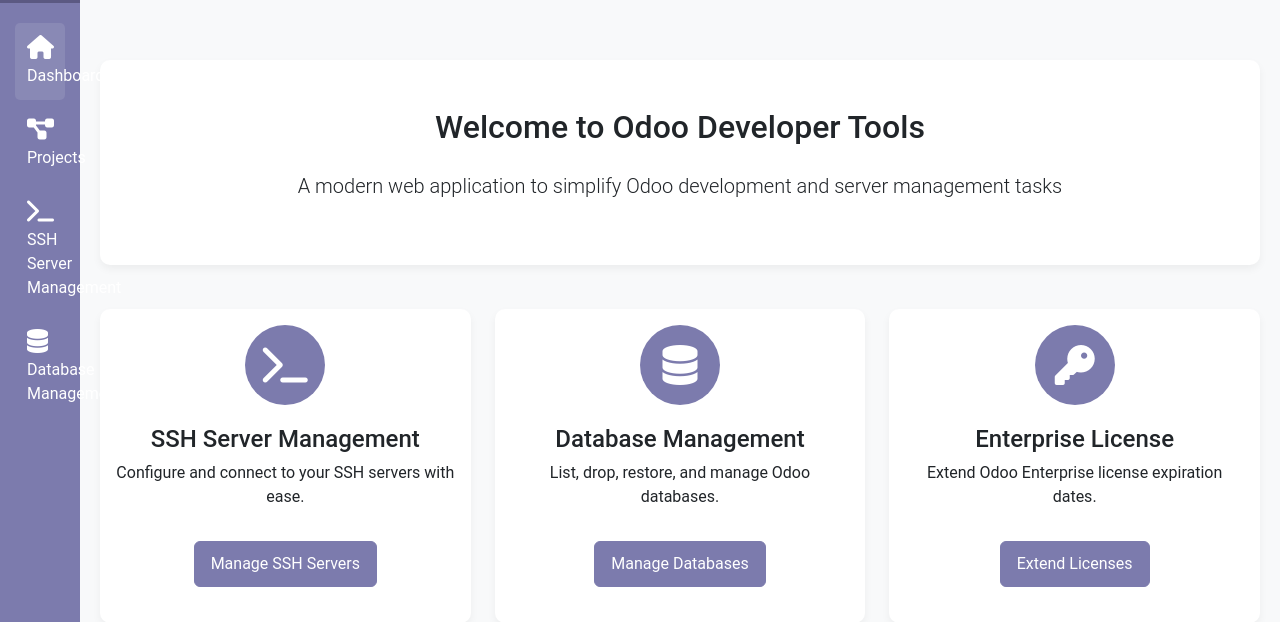
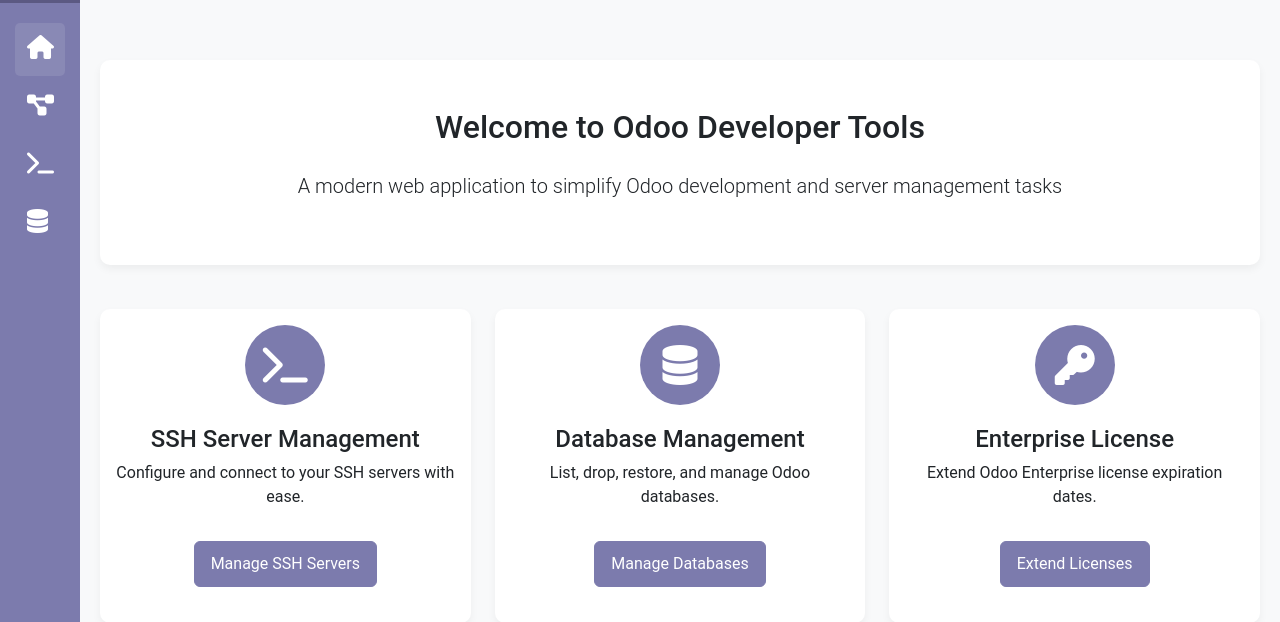
Before and after one commit to ProjoMania/OdooDeveloperToolsUI, a Flask app: page / in a window 1280 px wide. Shown: the part 61-683 px from the top of the page. Run offline with Flask 3, Linux system fonts and the light colour scheme; parts of the project's set-up code (start-up, migrations or seed data) failed here and were passed over; some libraries are stand-ins or nearby versions.

Commit message:
refactor: add menu-text class to sidebar links for better text visibility control

```diff
--- a/src/static/css/style.css
+++ b/src/static/css/style.css
@@ -114,7 +114,7 @@ a {
     margin-bottom: 5px;
 }
 
-#sidebar.active ul li a span {
+#sidebar.active .menu-text {
     display: none;
 }
 
--- a/src/templates/base.html
+++ b/src/templates/base.html
@@ -31,22 +31,22 @@
             <ul class="list-unstyled components">
                 <li {% if request.path == '/' %}class="active"{% endif %}>
                     <a href="{{ url_for('index') }}">
-                        <i class="fas fa-home"></i> Dashboard
+                        <i class="fas fa-home"></i> <span class="menu-text">Dashboard</span>
                     </a>
                 </li>
                 <li {% if '/projects' in request.path %}class="active"{% endif %}>
                     <a href="{{ url_for('projects') }}">
-                        <i class="fas fa-project-diagram"></i> Projects
+                        <i class="fas fa-project-diagram"></i> <span class="menu-text">Projects</span>
                     </a>
                 </li>
                 <li {% if '/ssh' in request.path %}class="active"{% endif %}>
                     <a href="{{ url_for('ssh_servers') }}">
-                        <i class="fas fa-terminal"></i> SSH Server Management
+                        <i class="fas fa-terminal"></i> <span class="menu-text">SSH Server Management</span>
                     </a>
                 </li>
                 <li {% if '/databases' in request.path %}class="active"{% endif %}>
                     <a href="{{ url_for('list_databases') }}">
-                        <i class="fas fa-database"></i> Database Management
+                        <i class="fas fa-database"></i> <span class="menu-text">Database Management</span>
                     </a>
                 </li>
             </ul>
```
